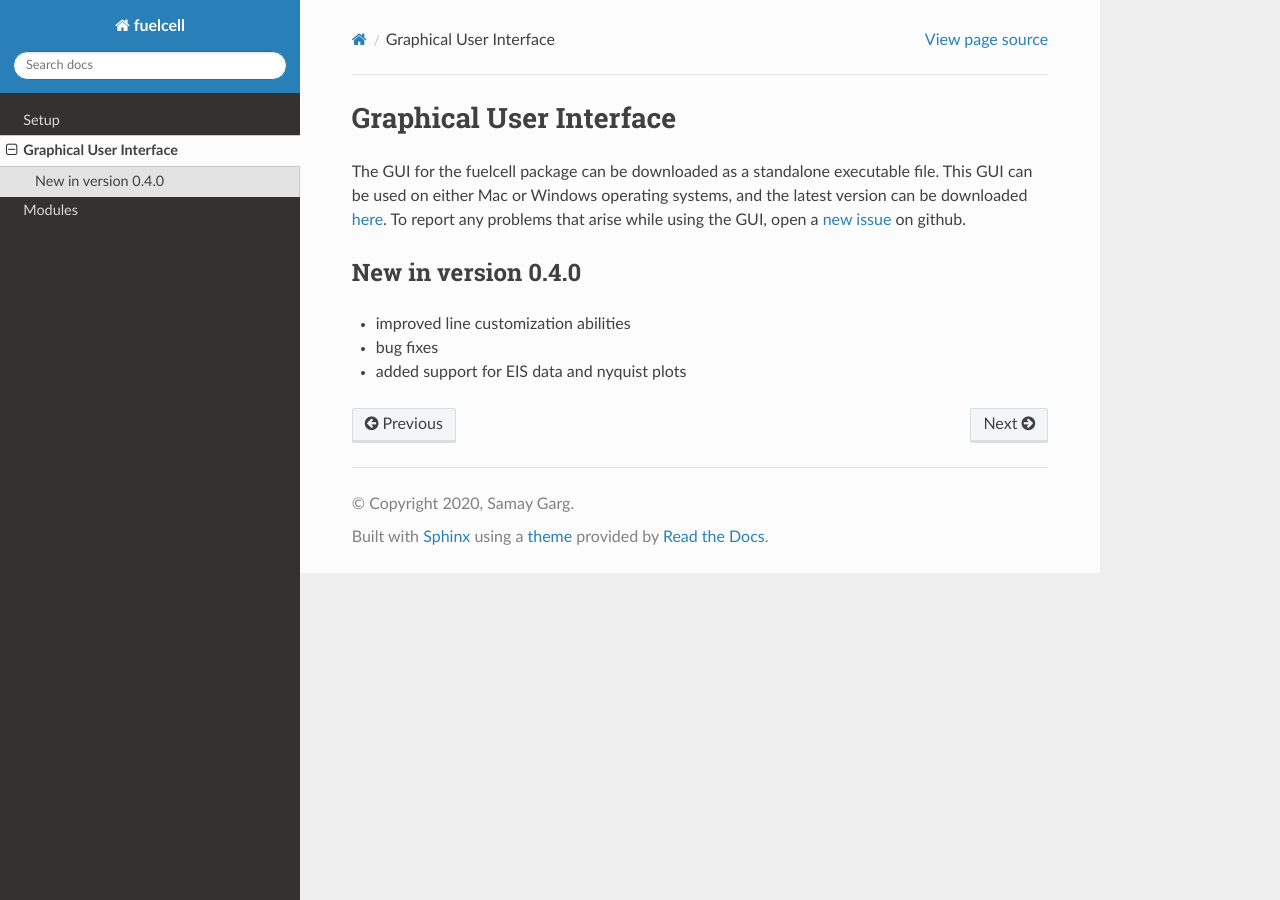
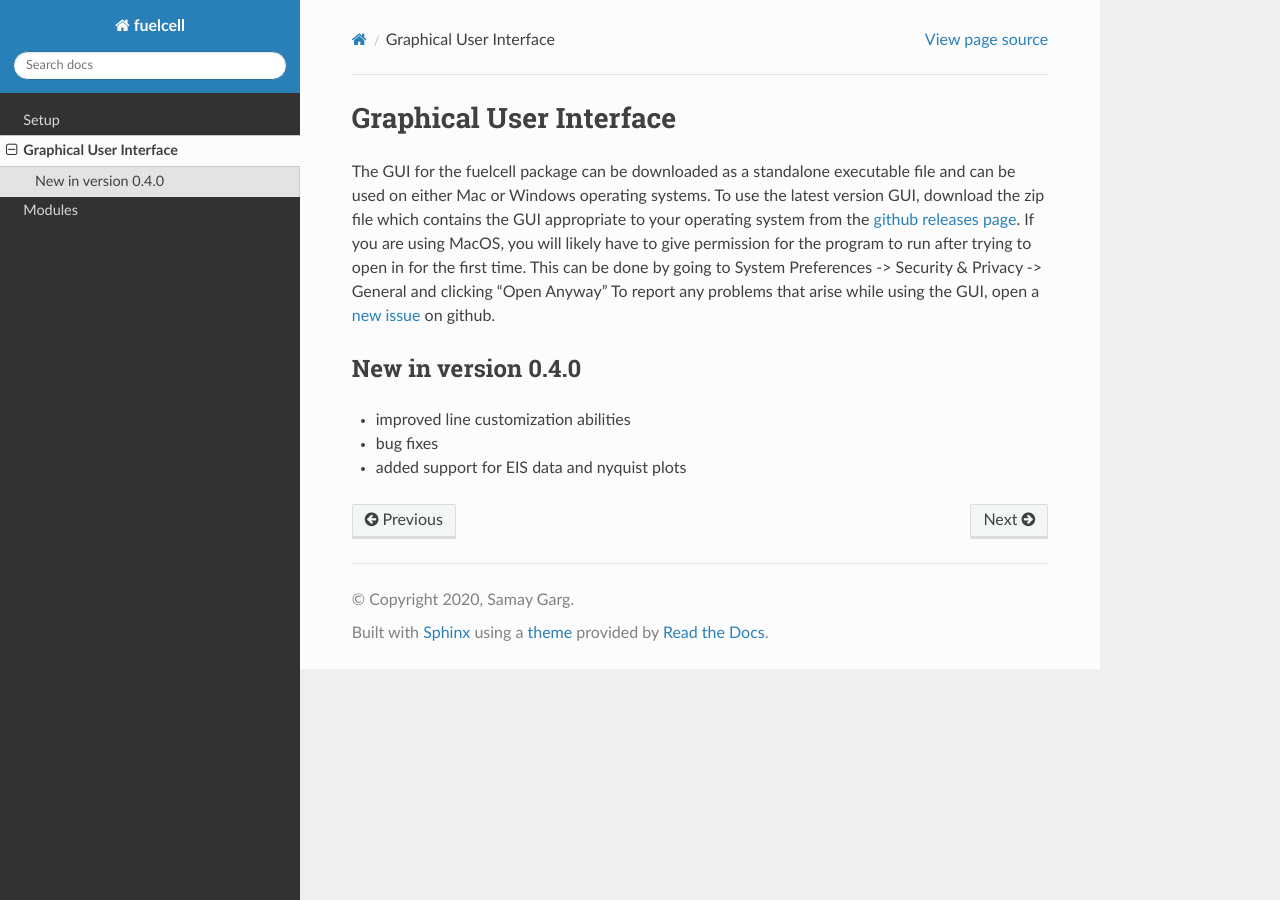
Before and after one commit to samaygarg/fuelcell, a Sphinx documentation site: the page built from docs/gui.rst, in a window 1280 px wide. Built offline with Sphinx 7.4.7 and the Read the Docs theme 2.0.0, drawn with Linux system fonts in a browser that asks for light colours.

Commit message:
updated gui docs page with new install instructions

```diff
--- a/docs/gui.rst
+++ b/docs/gui.rst
@@ -1,7 +1,7 @@
 Graphical User Interface
 =========================
 
-The GUI for the fuelcell package can be downloaded as a standalone executable file. This GUI can be used on either Mac or Windows operating systems, and the latest version can be downloaded `here <https://github.com/samaygarg/fuelcell/tree/master/gui/fuelcell_gui>`_.
+The GUI for the fuelcell package can be downloaded as a standalone executable file and can be used on either Mac or Windows operating systems. To use the latest version GUI, download the zip file which contains the GUI appropriate to your operating system from the `github releases page <https://github.com/samaygarg/fuelcell/releases>`_. If you are using MacOS, you will likely have to give permission for the program to run after trying to open in for the first time. This can be done by going to System Preferences -> Security & Privacy -> General and clicking "Open Anyway"
 To report any problems that arise while using the GUI, open a `new issue <https://github.com/samaygarg/fuelcell/issues>`_ on github.
 
 New in version 0.4.0
```
